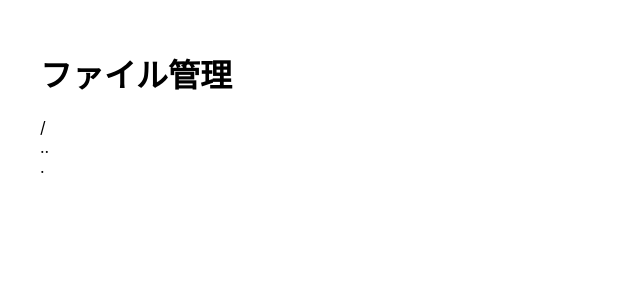
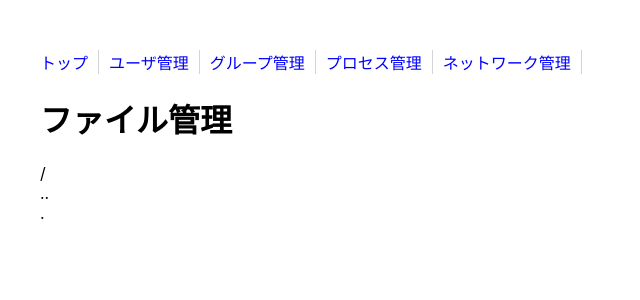
Before and after one commit to osawa-koki/gui-on-linux, a React (Create React App) app in the folder client/: page /file in a window 1280 px wide. Shown: the top 300 px of the page, without its empty margins (0-640 px from the left). Built offline with nearby package versions, Linux system fonts and the light colour scheme.

Commit message:
ヘッダ。

```diff
--- /dev/null
+++ b/client/src/Components/Header.scss
@@ -0,0 +1,13 @@
+.Header {
+  display: flex;
+  a {
+    color: blue;
+    margin-right: 10px;
+    padding-right: 10px;
+    text-decoration: none;
+    border-right: 1px lightgray solid;
+    &:hover {
+      text-decoration: underline;
+    }
+  }
+}
--- /dev/null
+++ b/client/src/Components/Header.tsx
@@ -0,0 +1,19 @@
+// React全般設定
+import { Link } from 'react-router-dom';
+
+// CSS設定
+import './Header.scss';
+
+function Header() {
+  return (
+    <div className='Header'>
+      <Link to="/">トップ</Link>
+      <Link to="/user">ユーザ管理</Link>
+      <Link to="/group">グループ管理</Link>
+      <Link to="/proccess">プロセス管理</Link>
+      <Link to="/netstat">ネットワーク管理</Link>
+    </div>
+  );
+}
+
+export default Header;
--- a/client/src/Pages/file.tsx
+++ b/client/src/Pages/file.tsx
@@ -3,6 +3,7 @@ import React from 'react';
 import './file.scss';
 
 // コンポーネントのインポート
+import Header from '../Components/Header';
 
 // データ型
 type Props = {
@@ -22,6 +23,7 @@ class File extends React.Component {
   render() {
     return (
       <div className='File'>
+        <Header />
         <h1>ファイル管理</h1>
         <div className='cd'>{this.state.cd}</div>
         <div className='dirfile-container'>
```
